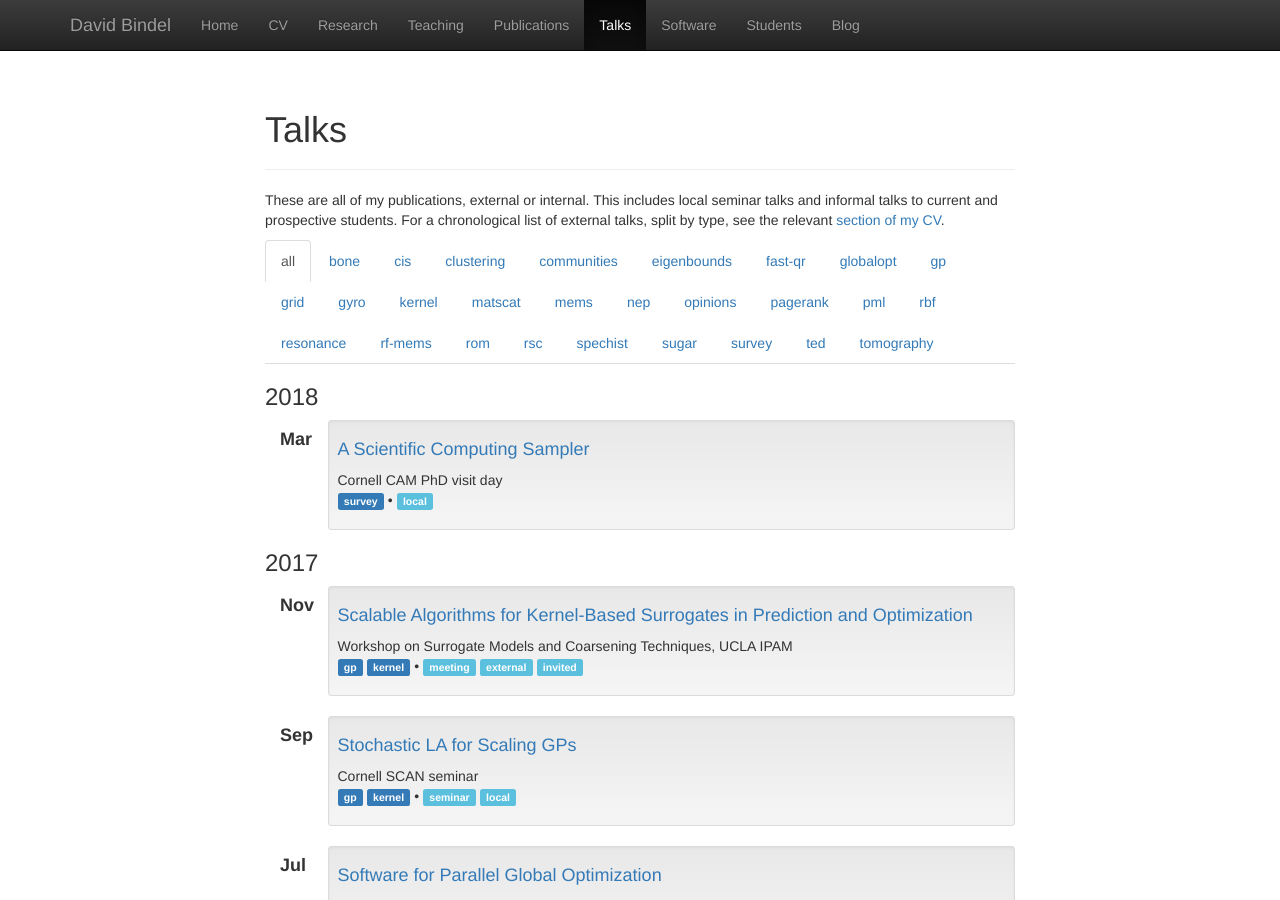
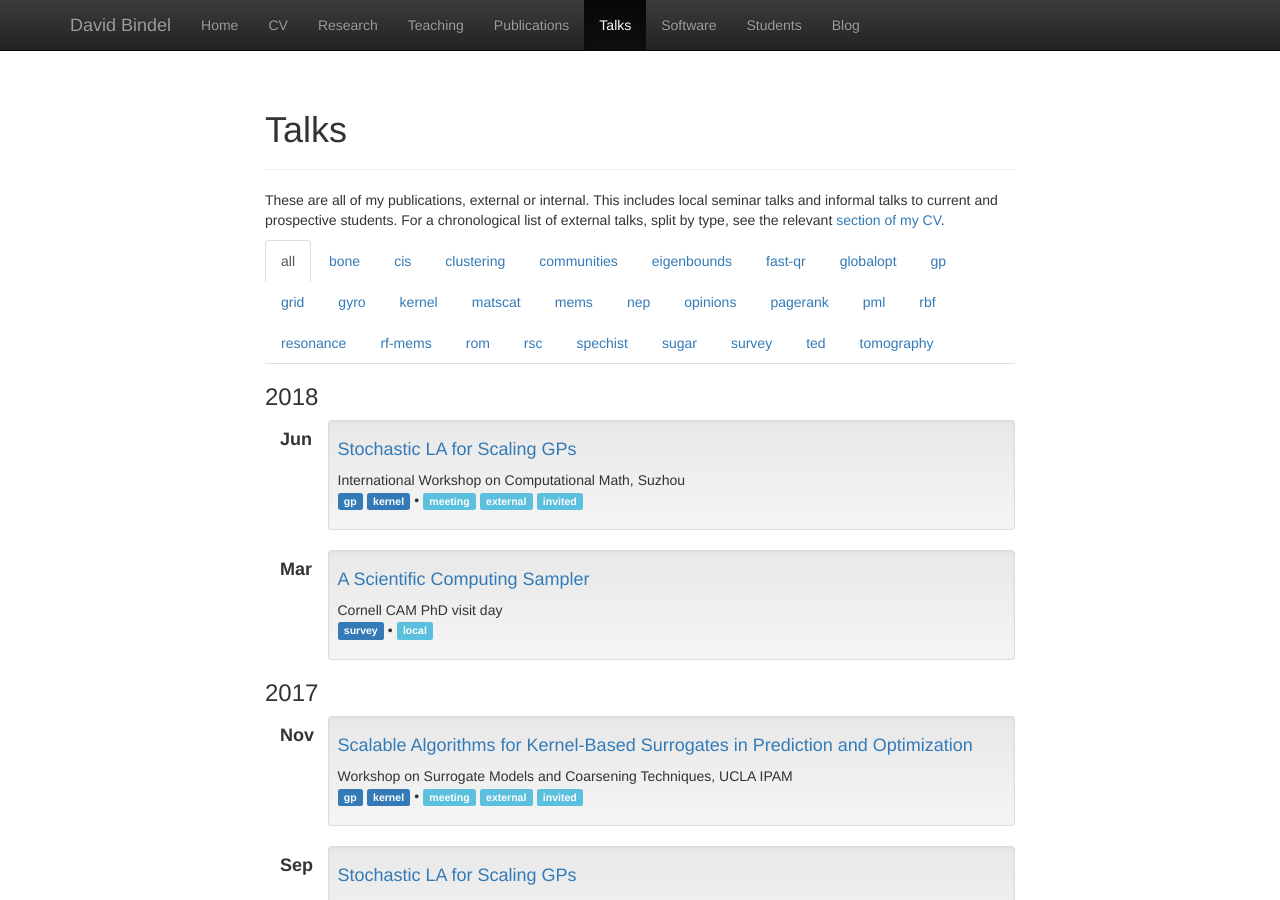
Before and after one commit to dbindel/cornell_web, a Jekyll site: the page built from talks.html, in a window 1280 px wide and 900 px high. Built offline with Jekyll 4.4.1, drawn with Linux system fonts in a browser that asks for light colours; nearby versions of some CDN libraries.

Commit message:
Update presentations with Suzhou talk.

```diff
--- a/_data/present.yml
+++ b/_data/present.yml
@@ -1014,3 +1014,9 @@
   tags: [survey]
   where: Cornell CAM PhD visit day
   type: [local]
+-
+  file: 2018-06-suzhou/suzhou-jun18.pdf
+  title: "Stochastic LA for Scaling GPs"
+  tags: [gp, kernel]
+  where: International Workshop on Computational Math, Suzhou
+  type: [meeting, external, invited]
```
